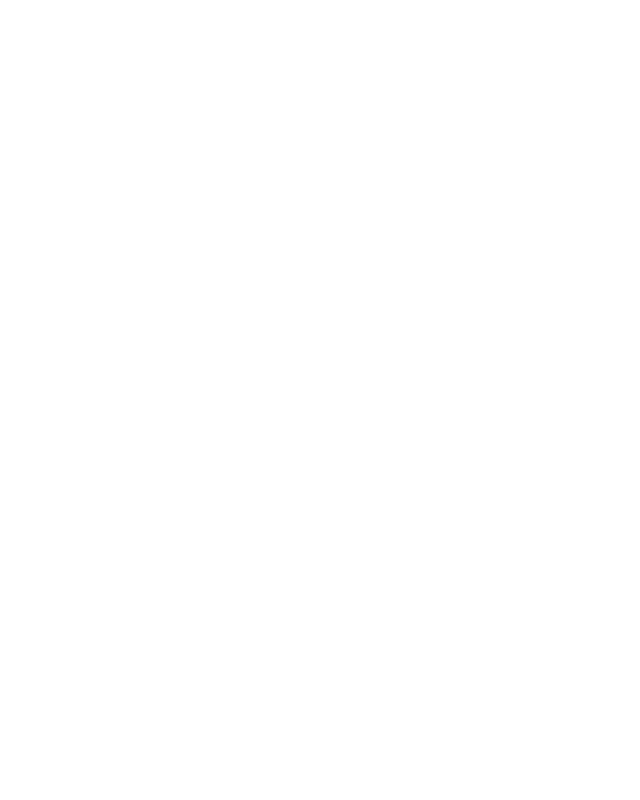
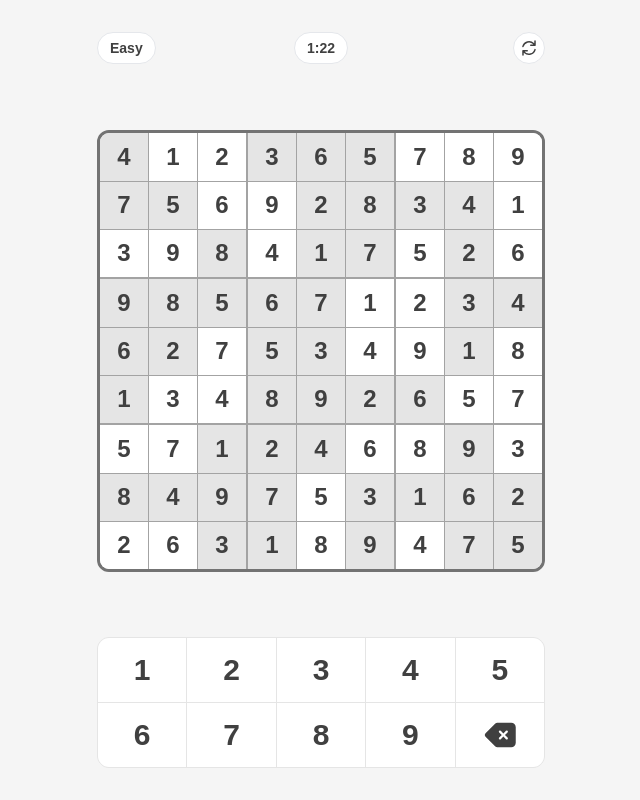
Before and after one commit to brantem/sudoku, a Next.js app: page / in a window 1280 px wide. Shown: the whole page, without its empty margins (319-959 px from the left). Built offline with nearby package versions, Linux system fonts and the light colour scheme; a web font is replaced by a local one.

Commit message:
Add dummy page

```diff
--- a/package.json
+++ b/package.json
@@ -14,6 +14,7 @@
     "type:check": "tsc --incremental --pretty --noEmit"
   },
   "dependencies": {
+    "@heroicons/react": "^2.0.16",
     "clsx": "^1.2.1",
     "next": "13.1.6",
     "react": "18.2.0",
--- /dev/null
+++ b/src/components/Board.tsx
@@ -0,0 +1,37 @@
+import { cn } from 'lib/helpers';
+
+import { useBoardStore } from 'lib/stores';
+
+const Board = () => {
+  const { board } = useBoardStore();
+
+  return (
+    <div className="flex flex-col overflow-hidden rounded-xl border-[3px] border-neutral-500">
+      {[...new Array(9)].map((_, i) => (
+        <div key={i} className={cn('flex', i > 0 && i % 3 === 0 && 'border-t-2 border-neutral-400')}>
+          {[...new Array(9)].map((_, j) => {
+            const col = board[i][j];
+            const isDisabled = col[1] + col[0] === 0;
+
+            return (
+              <button
+                key={j}
+                className={cn(
+                  'flex h-12 flex-1 items-center justify-center border-neutral-400 bg-white text-2xl font-semibold enabled:hover:bg-neutral-100 disabled:bg-neutral-200',
+                  j > 0 && 'border-l',
+                  i % 3 !== 0 && 'border-t',
+                  j > 0 && j % 3 === 0 && 'border-l-2',
+                )}
+                disabled={isDisabled}
+              >
+                {col[0]}
+              </button>
+            );
+          })}
+        </div>
+      ))}
+    </div>
+  );
+};
+
+export default Board;
--- /dev/null
+++ b/src/components/Header.tsx
@@ -0,0 +1,21 @@
+import { ArrowPathIcon } from '@heroicons/react/20/solid';
+
+const Header = () => {
+  return (
+    <div className="grid w-full grid-cols-3 text-sm font-semibold">
+      <div className="flex">
+        <button className="flex h-8 items-center rounded-full border bg-white px-3 hover:bg-neutral-100">Easy</button>
+      </div>
+      <div className="flex justify-center">
+        <div className="flex h-8 items-center rounded-full border bg-white px-3 tabular-nums">1:22</div>
+      </div>
+      <div className="flex justify-end">
+        <button className="flex h-8 w-8 items-center justify-center rounded-full border bg-white hover:bg-neutral-100">
+          <ArrowPathIcon className="h-5 w-5" />
+        </button>
+      </div>
+    </div>
+  );
+};
+
+export default Header;
--- /dev/null
+++ b/src/components/Keyboard.tsx
@@ -0,0 +1,34 @@
+import { BackspaceIcon } from '@heroicons/react/24/solid';
+
+export type KeyboardButtonProps = {
+  children: React.ReactNode;
+};
+
+const KeyboardButton = ({ children }: KeyboardButtonProps) => {
+  return (
+    <button className="flex h-16 items-center justify-center bg-white text-3xl font-semibold tabular-nums hover:bg-neutral-100">
+      {children}
+    </button>
+  );
+};
+
+const Keyboard = () => {
+  return (
+    <div className="grid-row-2 grid grid-cols-5 gap-px overflow-hidden rounded-xl border border-neutral-200 bg-neutral-200">
+      <KeyboardButton>1</KeyboardButton>
+      <KeyboardButton>2</KeyboardButton>
+      <KeyboardButton>3</KeyboardButton>
+      <KeyboardButton>4</KeyboardButton>
+      <KeyboardButton>5</KeyboardButton>
+      <KeyboardButton>6</KeyboardButton>
+      <KeyboardButton>7</KeyboardButton>
+      <KeyboardButton>8</KeyboardButton>
+      <KeyboardButton>9</KeyboardButton>
+      <KeyboardButton>
+        <BackspaceIcon className="h-9 w-9" />
+      </KeyboardButton>
+    </div>
+  );
+};
+
+export default Keyboard;
--- /dev/null
+++ b/src/lib/stores/board.ts
@@ -0,0 +1,103 @@
+export const useBoardStore = () => ({
+  board: [
+    [
+      [4, -4],
+      [1, 1],
+      [2, 2],
+      [3, -3],
+      [6, -6],
+      [5, -5],
+      [7, 7],
+      [8, 8],
+      [9, 9],
+    ],
+    [
+      [7, -7],
+      [5, -5],
+      [6, 6],
+      [9, 9],
+      [2, -2],
+      [8, -8],
+      [3, -3],
+      [4, -4],
+      [1, 1],
+    ],
+    [
+      [3, 3],
+      [9, 9],
+      [8, -8],
+      [4, 4],
+      [1, -1],
+      [7, -7],
+      [5, 5],
+      [2, -2],
+      [6, 6],
+    ],
+    [
+      [9, -9],
+      [8, -8],
+      [5, -5],
+      [6, -6],
+      [7, -7],
+      [1, 1],
+      [2, 2],
+      [3, -3],
+      [4, -4],
+    ],
+    [
+      [6, -6],
+      [2, -2],
+      [7, 7],
+      [5, -5],
+      [3, -3],
+      [4, 4],
+      [9, 9],
+      [1, -1],
+      [8, 8],
+    ],
+    [
+      [1, -1],
+      [3, 3],
+      [4, 4],
+      [8, -8],
+      [9, -9],
+      [2, -2],
+      [6, -6],
+      [5, 5],
+      [7, 7],
+    ],
+    [
+      [5, 5],
+      [7, 7],
+      [1, -1],
+      [2, -2],
+      [4, -4],
+      [6, 6],
+      [8, 8],
+      [9, -9],
+      [3, 3],
+    ],
+    [
+      [8, -8],
+      [4, -4],
+      [9, -9],
+      [7, -7],
+      [5, 5],
+      [3, -3],
+      [1, -1],
+      [6, -6],
+      [2, -2],
+    ],
+    [
+      [2, 2],
+      [6, 6],
+      [3, -3],
+      [1, -1],
+      [8, 8],
+      [9, -9],
+      [4, 4],
+      [7, -7],
+      [5, -5],
+    ],
+  ],
+});
--- /dev/null
+++ b/src/lib/stores/index.ts
@@ -0,0 +1 @@
+export * from 'lib/stores/board';
--- a/src/pages/index.tsx
+++ b/src/pages/index.tsx
@@ -1,7 +1,17 @@
 import type { NextPage } from 'next';
 
+import Header from 'components/Header';
+import Board from 'components/Board';
+import Keyboard from 'components/Keyboard';
+
 const Home: NextPage = () => {
-  return null;
+  return (
+    <>
+      <Header />
+      <Board />
+      <Keyboard />
+    </>
+  );
 };
 
 export default Home;
--- a/src/styles/globals.css
+++ b/src/styles/globals.css
@@ -13,3 +13,18 @@
     font-weight: 500;
   }
 }
+
+html,
+body,
+#__next {
+  @apply h-full;
+}
+
+body {
+  @apply flex justify-center bg-neutral-100;
+}
+
+#__next {
+  @apply flex w-full max-w-lg flex-col p-8 space-y-8 justify-between text-neutral-700;
+  position: relative;
+}
```
Also changed, not shown: 1 other file (tests, documents, lock files or other folders).
